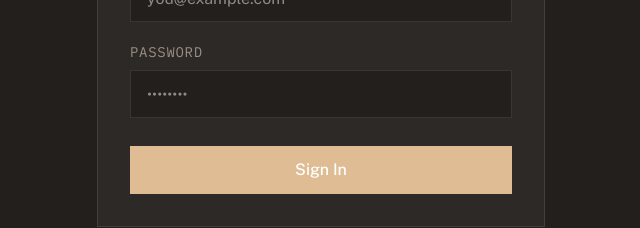
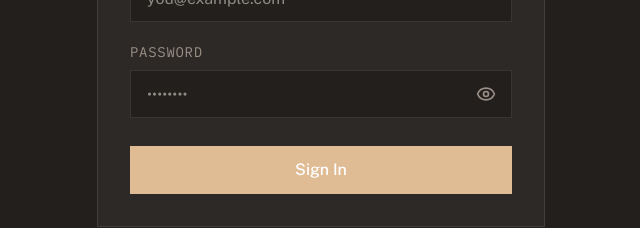
Before and after one commit to rupeshh132/Printbloom, a Next.js app: page /admin/login in a window 1280 px wide. Shown: the part 412-640 px from the top of the page, without its empty margins (319-959 px from the left). Built offline with nearby package versions, Linux system fonts and the light colour scheme; no server answers.

Commit message:
feat: add show/hide password toggle to auth forms

```diff
--- a/app/admin/login/page.tsx
+++ b/app/admin/login/page.tsx
@@ -2,7 +2,8 @@
 
 import * as React from "react"
 import { loginAction } from "@/app/admin/actions"
-import { useActionState } from "react"
+import { useActionState, useState } from "react"
+import { Eye, EyeOff } from "lucide-react"
 
 const initialState = {
   error: "",
@@ -10,6 +11,7 @@ const initialState = {
 
 export default function AdminLoginPage() {
   const [state, formAction, isPending] = useActionState(loginAction, initialState)
+  const [showPassword, setShowPassword] = useState(false)
 
   return (
     <div className="min-h-screen bg-[#221F1C] flex items-center justify-center px-4">
@@ -46,15 +48,24 @@ export default function AdminLoginPage() {
               <label htmlFor="password" className="text-sm font-mono text-[#9A8F85] uppercase tracking-wider">
                 Password
               </label>
+              <div className="relative">
                 <input
-                type="password"
+                  type={showPassword ? "text" : "password"}
                   id="password"
                   name="password"
                   required
                   autoComplete="current-password"
-                className="h-12 bg-[#221F1C] border border-white/10 text-[#FBF6EE] px-4 focus:outline-none focus:border-[#DFBC94] transition-colors"
+                  className="w-full h-12 bg-[#221F1C] border border-white/10 text-[#FBF6EE] pl-4 pr-12 focus:outline-none focus:border-[#DFBC94] transition-colors"
                   placeholder="••••••••"
                 />
+                <button
+                  type="button"
+                  onClick={() => setShowPassword(!showPassword)}
+                  className="absolute right-0 top-0 bottom-0 flex items-center pr-4 text-[#9A8F85] hover:text-[#DFBC94] transition-colors"
+                >
+                  {showPassword ? <EyeOff className="w-5 h-5" /> : <Eye className="w-5 h-5" />}
+                </button>
+              </div>
             </div>
 
             {state?.error && (
--- a/app/update-password/page.tsx
+++ b/app/update-password/page.tsx
@@ -3,12 +3,14 @@ import * as React from "react"
 import { useState, useEffect } from "react"
 import { createSupabaseBrowserClient } from "@/lib/supabase-browser"
 import { Navbar } from "@/components/marketing/navbar"
-import { Lock } from "lucide-react"
+import { Lock, Eye, EyeOff } from "lucide-react"
 import { useRouter } from "next/navigation"
 
 export default function UpdatePasswordPage() {
   const [password, setPassword] = useState("")
   const [confirmPassword, setConfirmPassword] = useState("")
+  const [showPassword, setShowPassword] = useState(false)
+  const [showConfirmPassword, setShowConfirmPassword] = useState(false)
   const [loading, setLoading] = useState(false)
   const [error, setError] = useState("")
   const [success, setSuccess] = useState(false)
@@ -92,14 +94,21 @@ export default function UpdatePasswordPage() {
                       <Lock className="w-4 h-4" />
                     </span>
                     <input
-                      type="password"
+                      type={showPassword ? "text" : "password"}
                       required
                       minLength={6}
                       value={password}
                       onChange={(e) => setPassword(e.target.value)}
                       placeholder="••••••••"
-                      className="w-full h-12 pl-10 pr-4 border border-[#E0D9CF] rounded-sm focus:outline-none focus:border-[#DFBC94] bg-white transition-colors text-sm"
+                      className="w-full h-12 pl-10 pr-12 border border-[#E0D9CF] rounded-sm focus:outline-none focus:border-[#DFBC94] bg-white transition-colors text-sm"
                     />
+                    <button
+                      type="button"
+                      onClick={() => setShowPassword(!showPassword)}
+                      className="absolute right-0 top-0 bottom-0 flex items-center pr-3 text-[#9A8F85] hover:text-[#DFBC94] transition-colors"
+                    >
+                      {showPassword ? <EyeOff className="w-4 h-4" /> : <Eye className="w-4 h-4" />}
+                    </button>
                   </div>
                 </div>
 
@@ -110,14 +119,21 @@ export default function UpdatePasswordPage() {
                       <Lock className="w-4 h-4" />
                     </span>
                     <input
-                      type="password"
+                      type={showConfirmPassword ? "text" : "password"}
                       required
                       minLength={6}
                       value={confirmPassword}
                       onChange={(e) => setConfirmPassword(e.target.value)}
                       placeholder="••••••••"
-                      className="w-full h-12 pl-10 pr-4 border border-[#E0D9CF] rounded-sm focus:outline-none focus:border-[#DFBC94] bg-white transition-colors text-sm"
+                      className="w-full h-12 pl-10 pr-12 border border-[#E0D9CF] rounded-sm focus:outline-none focus:border-[#DFBC94] bg-white transition-colors text-sm"
                     />
+                    <button
+                      type="button"
+                      onClick={() => setShowConfirmPassword(!showConfirmPassword)}
+                      className="absolute right-0 top-0 bottom-0 flex items-center pr-3 text-[#9A8F85] hover:text-[#DFBC94] transition-colors"
+                    >
+                      {showConfirmPassword ? <EyeOff className="w-4 h-4" /> : <Eye className="w-4 h-4" />}
+                    </button>
                   </div>
                 </div>
 
--- a/components/auth/auth-modal.tsx
+++ b/components/auth/auth-modal.tsx
@@ -2,7 +2,7 @@
 import * as React from "react"
 import { useState } from "react"
 import { useUIStore } from "@/store/use-ui-store"
-import { X, Mail, Lock, User as UserIcon } from "lucide-react"
+import { X, Mail, Lock, User as UserIcon, Eye, EyeOff } from "lucide-react"
 import { createSupabaseBrowserClient } from "@/lib/supabase-browser"
 import { useSearchParams } from "next/navigation"
 
@@ -13,9 +13,10 @@ export function AuthModal() {
   const refCode = searchParams?.get('ref')
 
   const [mode, setMode] = useState<"login" | "signup" | "forgot">(refCode ? "signup" : "login")
-  const [name, setName] = useState("")
   const [email, setEmail] = useState("")
   const [password, setPassword] = useState("")
+  const [showPassword, setShowPassword] = useState(false)
+  const [name, setName] = useState("")
   const [loading, setLoading] = useState(false)
   const [error, setError] = useState("")
   const [success, setSuccess] = useState("")
@@ -219,14 +220,21 @@ export function AuthModal() {
                     <Lock className="w-4 h-4" />
                   </span>
                   <input
-                    type="password"
+                    type={showPassword ? "text" : "password"}
                     required
                     minLength={6}
                     value={password}
                     onChange={(e) => setPassword(e.target.value)}
                     placeholder="••••••••"
-                    className="w-full h-12 pl-10 pr-4 border border-[#E0D9CF] rounded-sm focus:outline-none focus:border-[#DFBC94] bg-white transition-colors text-sm"
+                    className="w-full h-12 pl-10 pr-12 border border-[#E0D9CF] rounded-sm focus:outline-none focus:border-[#DFBC94] bg-white transition-colors text-sm"
                   />
+                  <button
+                    type="button"
+                    onClick={() => setShowPassword(!showPassword)}
+                    className="absolute right-0 top-0 bottom-0 flex items-center pr-3 text-[#9A8F85] hover:text-[#DFBC94] transition-colors"
+                  >
+                    {showPassword ? <EyeOff className="w-4 h-4" /> : <Eye className="w-4 h-4" />}
+                  </button>
                 </div>
               </div>
             )}
```
Lines whose indentation alone changed are shown as unchanged.
